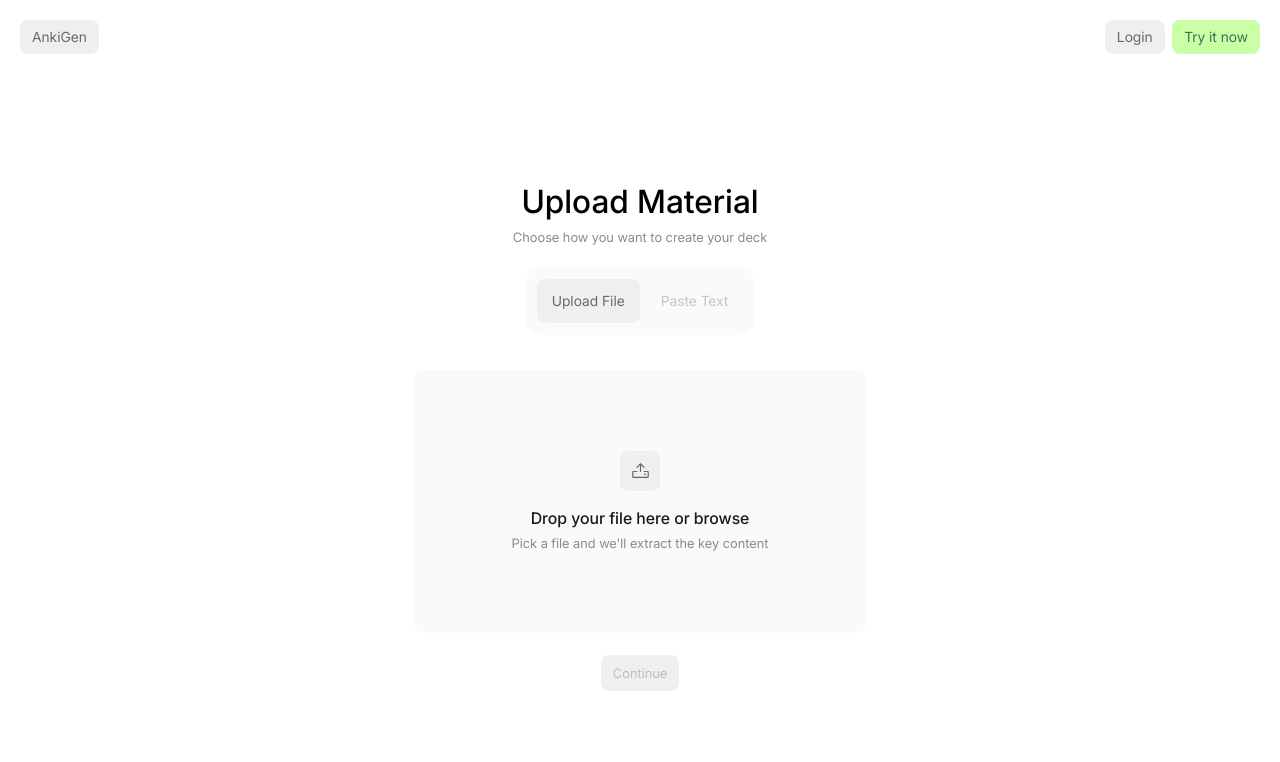
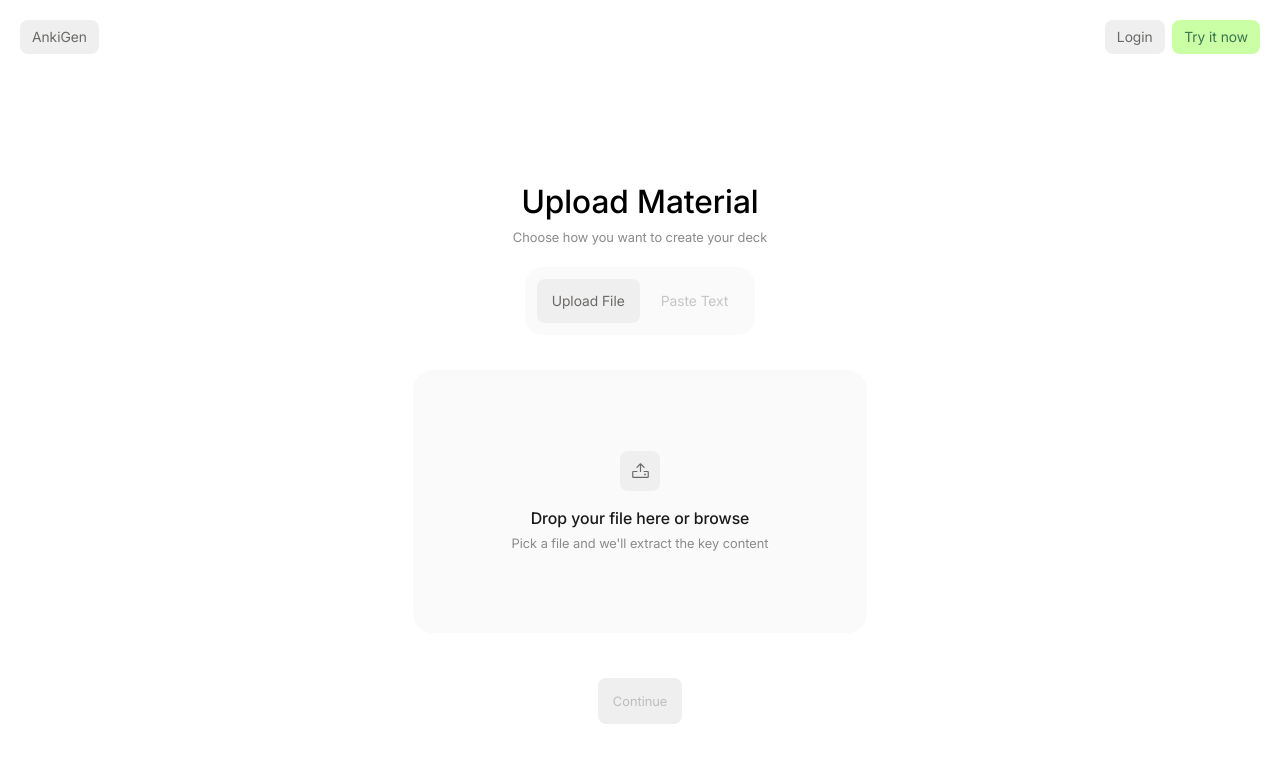
Before and after one commit to andrexxrojas/Anki-Generator-Project, a Next.js app in the folder frontend/: page /generate in a window 1280 px wide. Shown: the top 762 px of the page. Built offline with nearby package versions, Linux system fonts and the light colour scheme; no server answers.

Commit message:
Update styling of nav buttons and step 1 tabs

```diff
--- a/frontend/src/app/generate/components/Step1/components/FileUpload/index.tsx
+++ b/frontend/src/app/generate/components/Step1/components/FileUpload/index.tsx
@@ -114,7 +114,7 @@ const Dropzone = ({
                 ) : (
                     // File selected state
                     <>
-                        <div className={styles.iconContainer} onClick={handleDeleteClick}>
+                        <div className={`${styles.iconContainer} ${styles.trash}`} onClick={handleDeleteClick}>
                             <TrashSimpleIcon size={19} />
                         </div>
                         <div className={styles.fileDetails}>
--- a/frontend/src/app/generate/components/Step1/components/FileUpload/styles.module.css
+++ b/frontend/src/app/generate/components/Step1/components/FileUpload/styles.module.css
@@ -17,7 +17,7 @@
     width: 100%;
     height: 100%;
     background-color: var(--bg-primary);
-    border-radius: 0.857rem;
+    border-radius: 1.333rem;
 }
 
 .dropZone {
@@ -26,13 +26,21 @@
     justify-content: center;
     align-items: center;
     user-select: none;
-    cursor: pointer;
     padding-block: 3rem;
     padding-inline: 2rem;
     width: 100%;
     height: 100%;
-    border-radius: 0.7rem;
+    border-radius: 1.333rem;
 }
+
+.dropZone:not(.hasFile) {
+    cursor: pointer;
+}
+
+.dropZone.hasFile {
+    cursor: default;
+}
+
 
 .iconContainer {
     padding: 0.7rem;
@@ -42,6 +50,12 @@
     display: flex;
     justify-content: center;
     align-items: center;
+}
+
+.iconContainer.trash {
+    background-color: var(--red-btn-sm-bg);
+    color: var(--red-btn-sm-color);
+    cursor: pointer;
 }
 
 .dropZoneText {
--- a/frontend/src/app/generate/components/Step1/components/NavButtons/styles.module.css
+++ b/frontend/src/app/generate/components/Step1/components/NavButtons/styles.module.css
@@ -1,5 +1,5 @@
 .buttonWrapper {
-    margin-top: var(--space-lg);
+    margin-top: var(--space-2xl);
     width: 100%;
     max-width: 454px;
     display: flex;
@@ -10,10 +10,10 @@
     font-family: var(--font-regular);
     font-size: var(--text-xs);
 
-    color: var(--grey-btn-sm-color);
-    padding: var(--grey-btn-sm-padding);
-    border-radius: var(--grey-btn-sm-radius);
-    background-color: var(--grey-btn-sm-bg);
+    color: var(--grey-btn-md-color);
+    padding: var(--grey-btn-md-padding);
+    border-radius: var(--grey-btn-md-radius);
+    background-color: var(--grey-btn-md-bg);
 
     transition: background-color 0.18s cubic-bezier(0.4, 0, 0.2, 1);
     border: none;
--- a/frontend/src/app/generate/components/Step1/components/PasteText/styles.module.css
+++ b/frontend/src/app/generate/components/Step1/components/PasteText/styles.module.css
@@ -4,7 +4,7 @@
     align-items: flex-end;
     gap: var(--space-sm);
     background-color: var(--bg-white);
-    border-radius: 0.857rem;
+    border-radius: 1.333rem;
     width: 100%;
     max-width: 454px;
     margin-top: 2.285rem;
@@ -21,7 +21,7 @@
     width: 100%;
     min-height: 263px;
     padding: 2.133rem;
-    border-radius: 10px;
+    border-radius: 1.333rem;
     background-color: var(--bg-primary);
     border: transparent;
     font-family: var(--font-regular);
--- a/frontend/src/app/generate/components/Step2/components/InputText/styles.module.css
+++ b/frontend/src/app/generate/components/Step2/components/InputText/styles.module.css
@@ -4,7 +4,7 @@
     background-color: var(--bg-primary);
     padding: 1.5rem 1.6rem;
     font-family: var(--font-regular);
-    font-size: var(--text-base);
+    font-size: var(--text-sm);
     color: var(--text-primary);
     border-radius: 0.8rem;
     width: 100%;
--- a/frontend/src/app/generate/components/Step2/components/NavButtons/styles.module.css
+++ b/frontend/src/app/generate/components/Step2/components/NavButtons/styles.module.css
@@ -3,17 +3,17 @@
     flex-direction: row;
     align-items: center;
     gap: 0.571rem;
-    margin-top: var(--space-lg);
+    margin-top: var(--space-2xl);
 }
 
 .btn {
     font-family: var(--font-regular);
     font-size: var(--text-xs);
 
-    color: var(--grey-btn-sm-color);
-    padding: var(--grey-btn-sm-padding);
-    border-radius: var(--grey-btn-sm-radius);
-    background-color: var(--grey-btn-sm-bg);
+    color: var(--grey-btn-md-color);
+    padding: var(--grey-btn-md-padding);
+    border-radius: var(--grey-btn-md-radius);
+    background-color: var(--grey-btn-md-bg);
 
     border: none;
     outline: none;
--- a/frontend/src/app/generate/components/Step2/components/SelectButtons/styles.module.css
+++ b/frontend/src/app/generate/components/Step2/components/SelectButtons/styles.module.css
@@ -15,7 +15,7 @@
     display: inline-block;
     background-color: var(--bg-primary);
     font-family: var(--font-medium);
-    font-size: var(--text-xs);
+    font-size: var(--text-sm);
     padding: 0.533rem 0.666rem;
     border-radius: 6px;
     color: var(--text-secondary);
```
